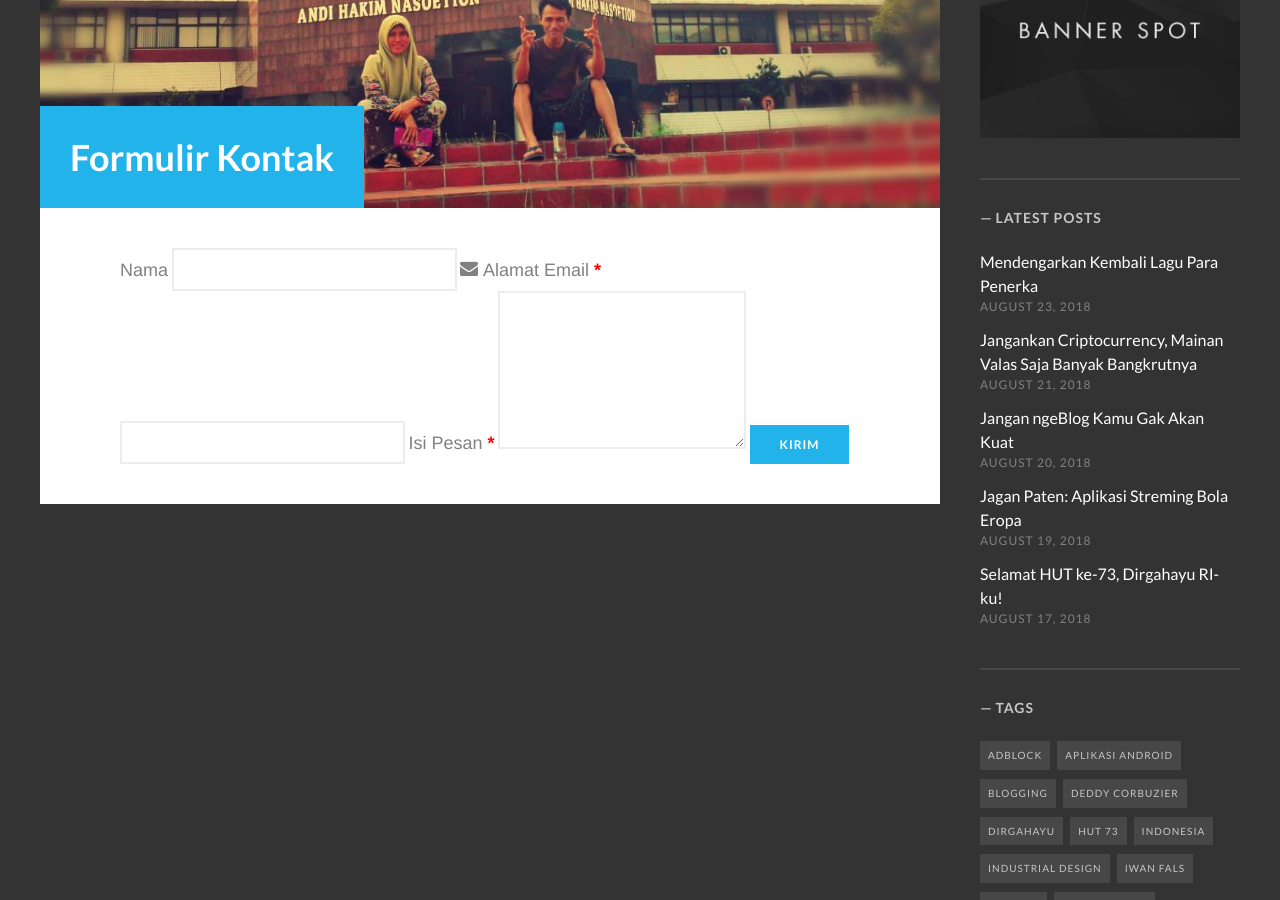
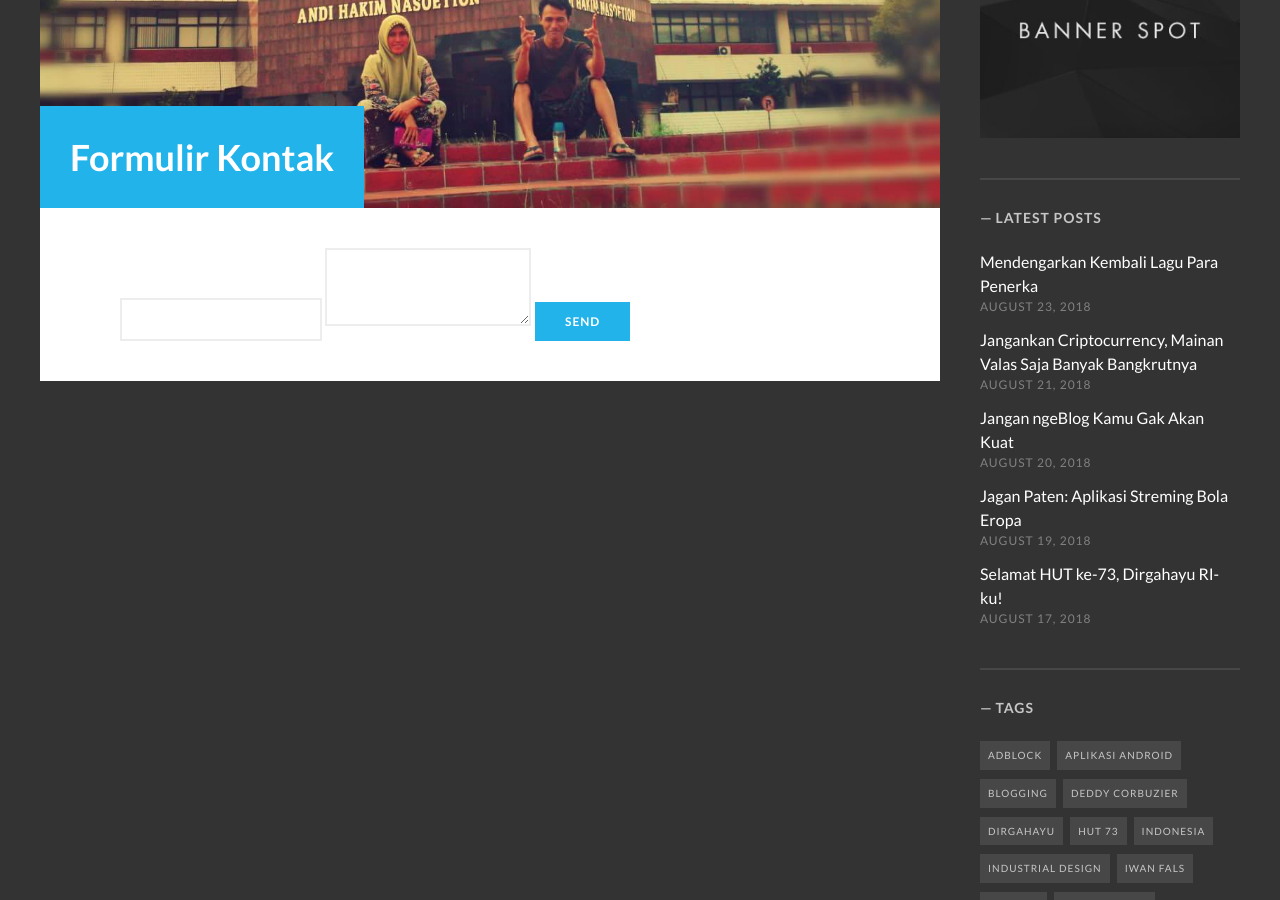
Before and after one commit to knoacc/pcr, a Jekyll site: the page built from kontak.md, in a window 1280 px wide and 900 px high, scrolled down 541 px. Built offline with Jekyll 4.4.1, drawn with Linux system fonts in a browser that asks for light colours; some web fonts are replaced.

Commit message:
Update kontak.md

```diff
--- a/kontak.md
+++ b/kontak.md
@@ -5,21 +5,8 @@
 banner_image: aboutPage.jpg
 
 ---
-
-<form name="contact-form">
-<span style="font-family: Helvetica Neue, Arial, Helvetica, sans-serif;"><i class="fa fa-user"></i> Nama</span>
-<input id="ContactForm1_contact-form-name" name="name" size="30" type="text" value="" />
-
-<span style="font-family: Helvetica Neue, Arial, Helvetica, sans-serif;"><i class="fa fa-envelope"></i> Alamat Email <span style="color: red; font-weight: bolder;">*</span></span>
-<input id="ContactForm1_contact-form-email" name="email" size="30" type="text" value="" />
-
-<span style="font-family: Helvetica Neue, Arial, Helvetica, sans-serif;"><i class="fa fa-pencil"></i> Isi Pesan <span style="color: red; font-weight: bolder;">*</span></span>
-<textarea cols="25" id="ContactForm1_contact-form-email-message" name="email-message" rows="5"></textarea>
-<input id="ContactForm1_contact-form-submit" type="button" value="Kirim" />
-<div style="max-width: 222px; text-align: center; width: 100%;">
-<div id="ContactForm1_contact-form-error-message">
-</div>
-<div id="ContactForm1_contact-form-success-message">
-</div>
-</div>
+<form action="http://formspree.io/formkontak@paciran.com">
+  <input class="form-control" type="email" name="_replyto">
+  <textarea class="form-control" name="body"></textarea>
+  <input type="submit" value="Send">
 </form>
```
